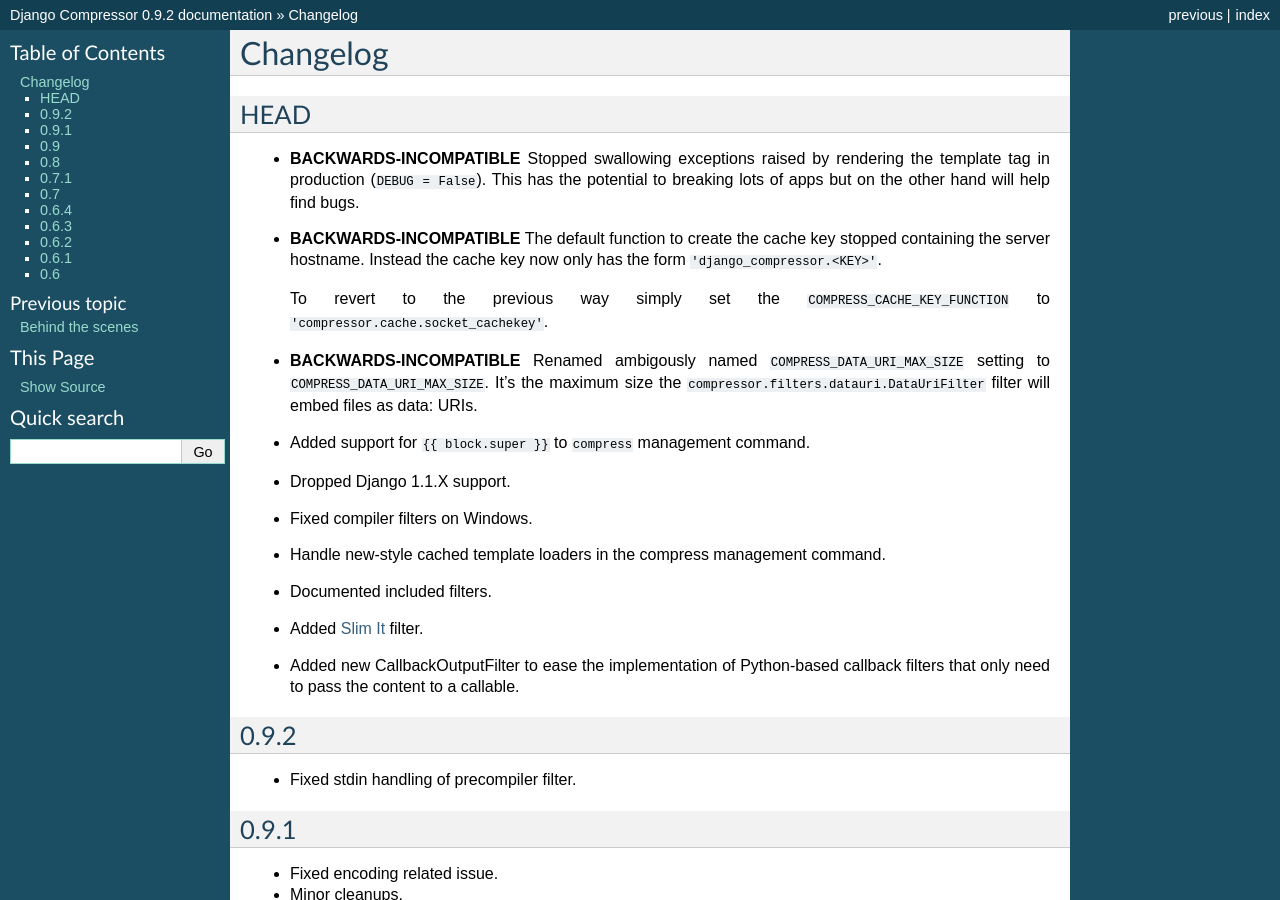
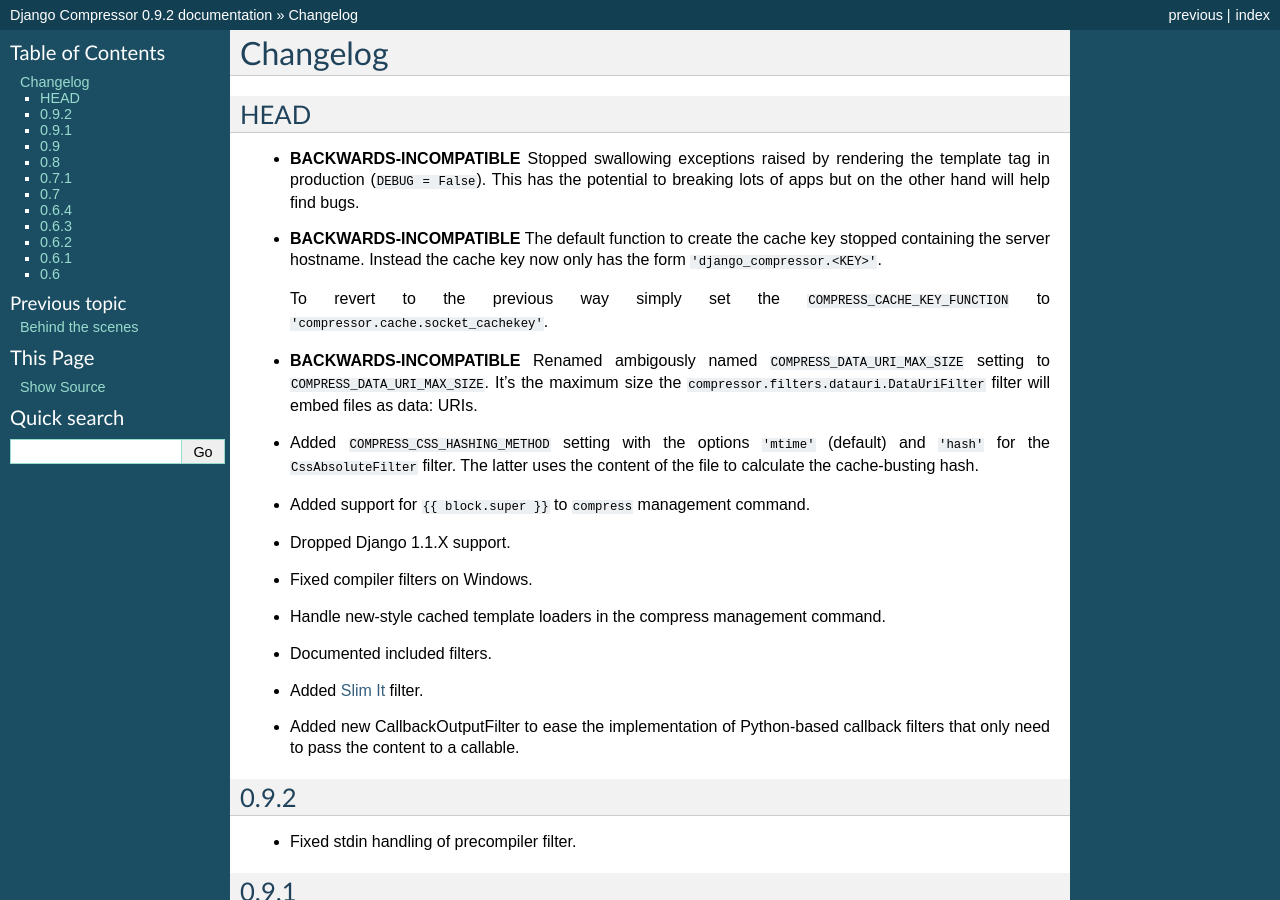
Before and after one commit to django-compressor/django-compressor, a Sphinx documentation site: the page built from docs/changelog.txt, in a window 1280 px wide and 900 px high. Built offline with Sphinx 7.4.7, drawn with Linux system fonts in a browser that asks for light colours.

Commit message:
Updated changelog.

```diff
--- a/docs/changelog.txt
+++ b/docs/changelog.txt
@@ -20,6 +20,10 @@
   ``COMPRESS_DATA_URI_MAX_SIZE`` setting to ``COMPRESS_DATA_URI_MAX_SIZE``.
   It's the maximum size the ``compressor.filters.datauri.DataUriFilter``
   filter will embed files as data: URIs.
+
+- Added ``COMPRESS_CSS_HASHING_METHOD`` setting with the options ``'mtime'``
+  (default) and ``'hash'`` for the ``CssAbsoluteFilter`` filter. The latter
+  uses the content of the file to calculate the cache-busting hash.
 
 - Added support for ``{{ block.super }}`` to ``compress`` management command.
 
```
